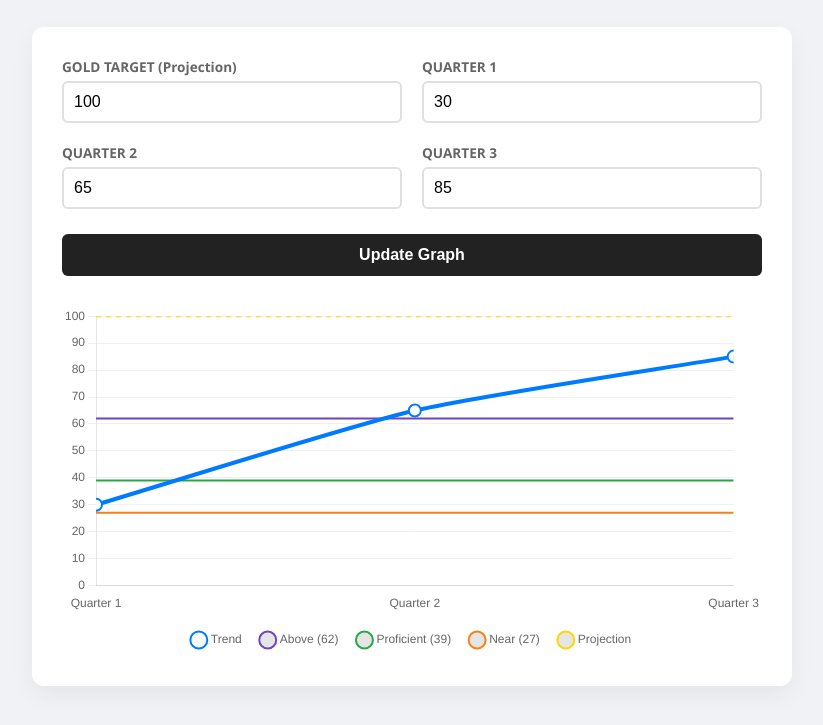
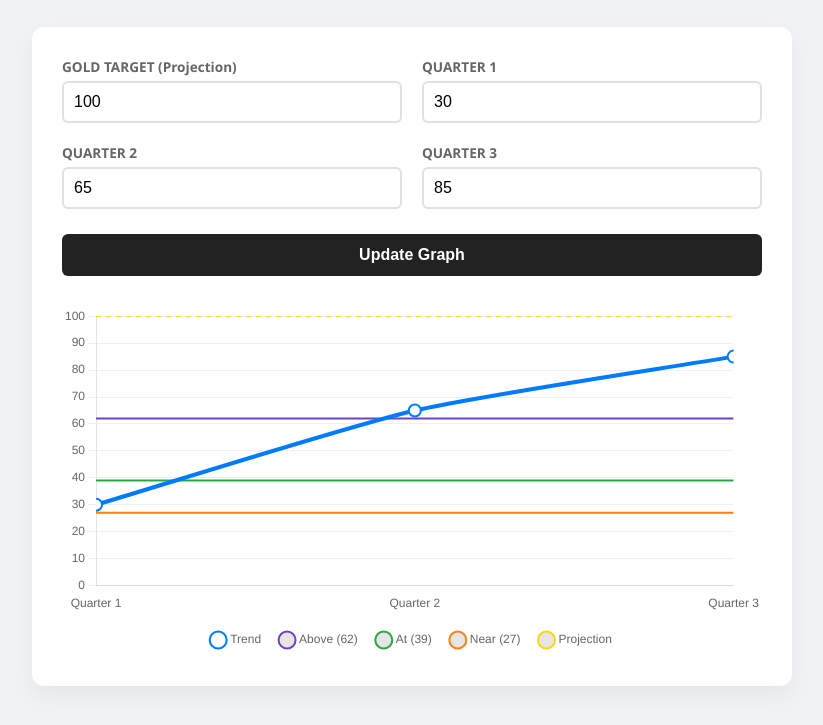
Before and after one commit to amytsines-cultivate/End-Game-Progress, a plain HTML site: page index.html in a window 1280 px wide. Shown: the part 135-860 px from the top of the page, without its empty margins (228-1051 px from the left). Drawn offline with nearby package versions, Linux system fonts and the light colour scheme.

Commit message:
Update index.html

```diff
--- a/index.html
+++ b/index.html
@@ -137,7 +137,7 @@
                         fill: false
                     },
                     {
-                        label: 'Proficient (39)',
+                        label: 'At (39)',
                         data: [greenGoal, greenGoal, greenGoal],
                         borderColor: '#28a745', // Green
                         borderWidth: 2,
```
